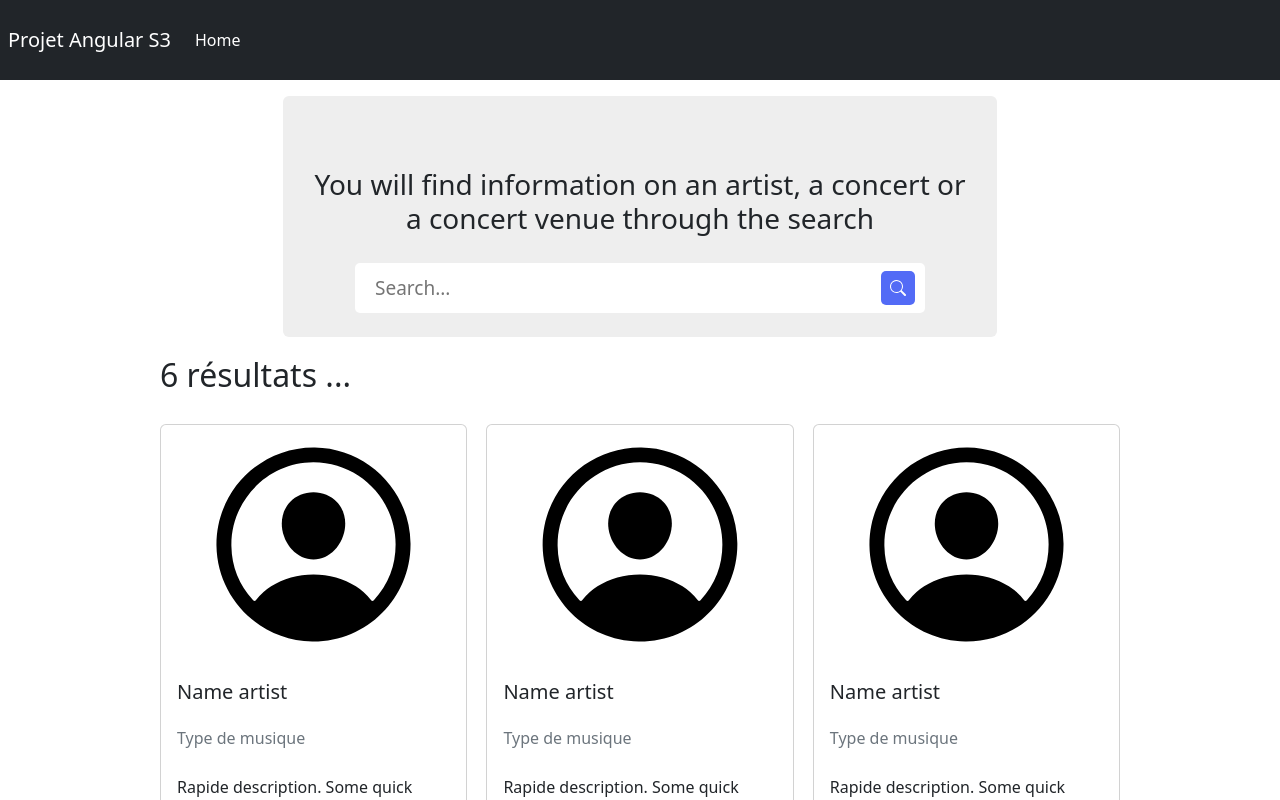
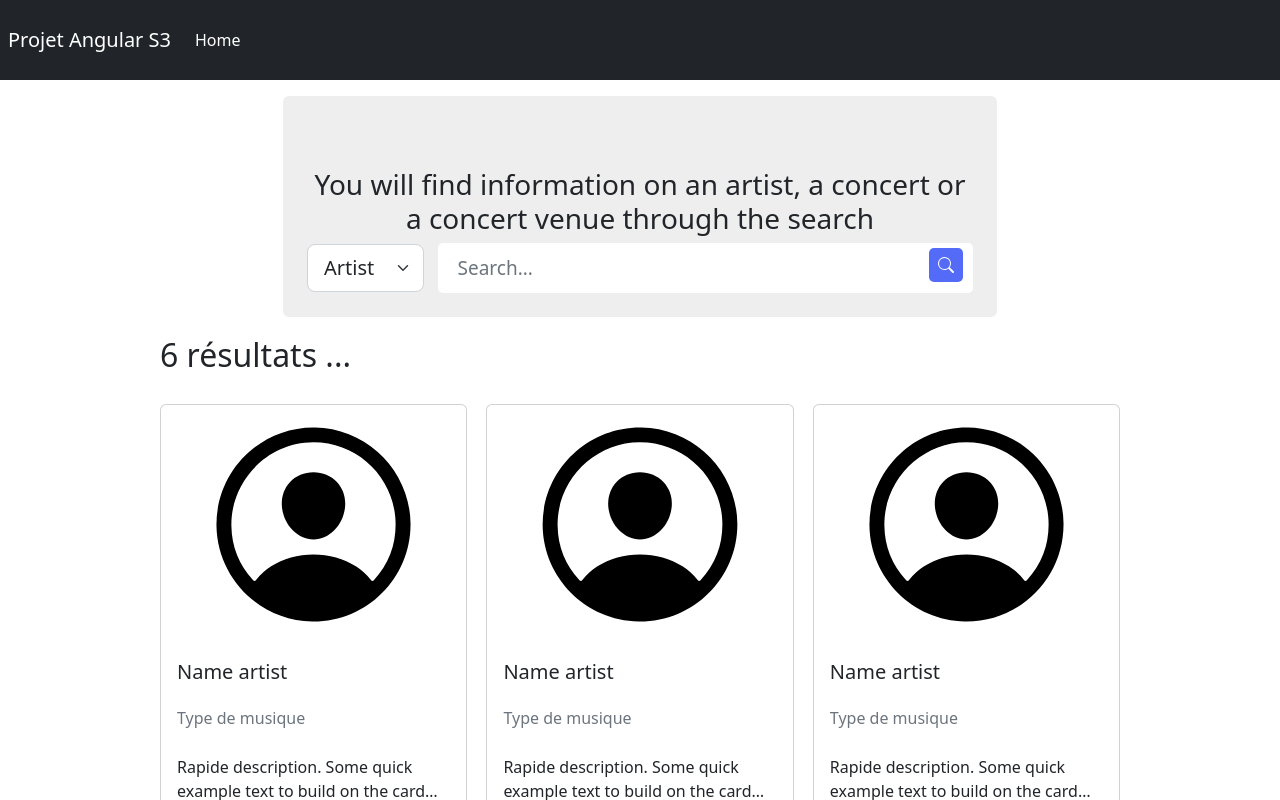
Before and after one commit to mithy45/angular_project, an Angular app in the folder AngularS3/: page /home in a window 1280 px wide. Shown: the top 800 px of the page. Built offline with nearby package versions, Linux system fonts and the light colour scheme.

Commit message:
search form finish

```diff
--- a/AngularS3/src/app/home-page/home-page.component.css
+++ b/AngularS3/src/app/home-page/home-page.component.css
@@ -1,20 +1,17 @@
-body{
-background-color:blue;
-
+body {
+    background-color:blue;
 }
 
-.card{
-
+.card {
     border: none;
     background: #eee;
 
 }
 .search {
     width: 100%;
-        margin-bottom: auto;
-    margin-top: 20px;
+    margin-bottom: auto;
     height: 50px;
-        background-color: #fff;
+    background-color: #fff;
     padding: 10px;
     border-radius: 5px;
 }
@@ -55,6 +52,7 @@ background-color:blue;
     bottom: 30px;
     position: relative;
     border-radius: 5px;
+    padding: 0%;
 }
 
 .search-icon:hover {
@@ -65,3 +63,12 @@ background-color:blue;
 a:link {
     text-decoration: none
 }
+
+.form-select {
+    width: 20%;
+    margin-right: 2%;
+}
+
+.input-group {
+    margin-top: 2%;
+}
--- a/AngularS3/src/app/home-page/home-page.component.html
+++ b/AngularS3/src/app/home-page/home-page.component.html
@@ -1,16 +1,31 @@
 <app-header></app-header>
 <div class="row d-flex justify-content-center">
-    <div class="col-md-9"> <div class="card p-4 mt-3">
+  <div class="col-md-9">
+    <form [formGroup]="checkoutForm" class="card p-4 mt-3" (ngSubmit)="onSubmit()">
       <h3 class="heading mt-5 text-center">You will find information on an artist, a concert or a concert venue through the search</h3>
-        <div class="d-flex justify-content-center px-5">
-            <div class="search"> <input type="text" class="search-input" placeholder="Search..." name="">
-                <a href="#" class="search-icon">
+      <div class="d-flex justify-content-center align-items-center">
+        <select class="form-select form-select-lg" aria-label=".form-select-lg example" formControlName="filter" (change)="onChangeSelect($event)" >
+          <option value="artist">Artist</option>
+          <option value="music">Music</option>
+          <option value="album">Album</option>
+          <option value="concert">Concert</option>
+        </select>
+
+        <div class="search">
+          <input type="text" class="search-input form-control" required placeholder="Search..." formControlName="search" onClick="this.select();">
+          <button type="submit" class="search-icon btn" (ngSubmit)="onSubmit()">
             <svg xmlns="http://www.w3.org/2000/svg" width="16" height="16" fill="currentColor" class="bi bi-search" viewBox="0 0 16 16">
               <path d="M11.742 10.344a6.5 6.5 0 1 0-1.397 1.398h-.001c.03.04.062.078.098.115l3.85 3.85a1 1 0 0 0 1.415-1.414l-3.85-3.85a1.007 1.007 0 0 0-.115-.1zM12 6.5a5.5 5.5 0 1 1-11 0 5.5 5.5 0 0 1 11 0z"/>
             </svg>
-                </a>
+          </button>
         </div>
       </div>
+      <div class="input-group" *ngIf="displayDateConcert">
+        <span class="input-group-text">Min date / Max date</span>
+        <input type="date" formControlName="dateMin" class="form-control">
+        <input type="date" formControlName="dateMax" class="form-control">
+      </div>
+    </form>
   </div>
 </div>
 
--- a/AngularS3/src/app/home-page/home-page.component.ts
+++ b/AngularS3/src/app/home-page/home-page.component.ts
@@ -1,4 +1,5 @@
-import { Component, OnInit } from '@angular/core';
+import { Component, OnInit, ViewChild } from '@angular/core';
+import { FormBuilder, FormGroup } from "@angular/forms";
 
 @Component({
   selector: 'app-home-page',
@@ -6,10 +7,41 @@ import { Component, OnInit } from '@angular/core';
   styleUrls: ['./home-page.component.css']
 })
 export class HomePageComponent implements OnInit {
+  checkoutForm: FormGroup;
 
-  constructor() { }
+  selectValue: string = "artist";
+  displayDateConcert: boolean = false;
+
+  constructor(private formBuilder: FormBuilder) {
+    this.checkoutForm = this.formBuilder.group({
+      filter: this.selectValue,
+      search: '',
+      dateMin: null,
+      dateMax: null
+    });
+  }
 
   ngOnInit(): void {
   }
 
+  onChangeSelect(opt: any) {
+    this.selectValue = opt.target.value;
+    if(opt.target.value === 'concert'){
+      this.displayDateConcert = true;
+    } else {
+      this.displayDateConcert = false;
+      this.checkoutForm.patchValue({
+                                  dateMin: null,
+                                  dateMax: null
+                                });
+    }
+  }
+
+  onSubmit() {
+    console.log("filter value : " + this.checkoutForm.get('filter')?.value);
+    console.log("search value : " + this.checkoutForm.get('search')?.value);
+    console.log("dateMin value : " + this.checkoutForm.get('dateMin')?.value);
+    console.log("dateMax value : " + this.checkoutForm.get('dateMax')?.value);
+  }
+
 }
```
Also changed, not shown: AngularS3/src/app/app.module.ts (+5 -2 lines). Lines whose indentation alone changed are shown as unchanged.
